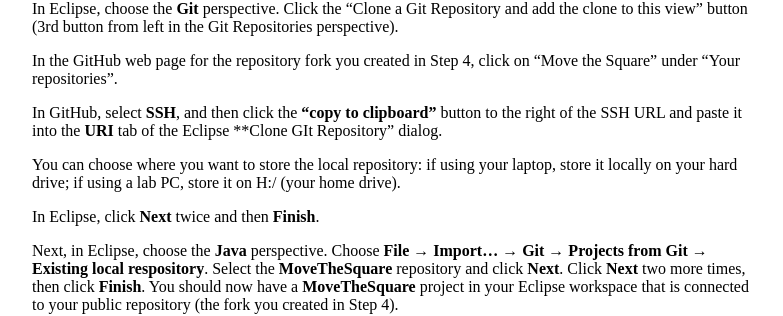
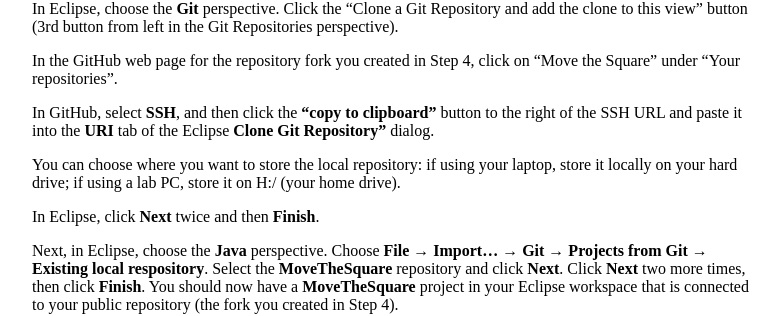
Before and after one commit to ycpcs/cs320-spring2016, a Jekyll site: the page built from labs/lab01.md, in a window 1280 px wide and 900 px high, scrolled down 2300 px. Shown: the part 138-454 px from the top of the window, without its empty margins (248-1031 px from the left). Built offline with Jekyll 4.4.1, drawn with Linux system fonts in a browser that asks for light colours; Markdown is read by kramdown in place of the engine named in the settings.

Commit message:
updating git instructions

```diff
--- a/labs/lab01.md
+++ b/labs/lab01.md
@@ -123,7 +123,7 @@ In Eclipse, choose the **Git** perspective.  Click the "Clone a Git Repository a
 
 In the GitHub web page for the repository fork you created in Step 4, click on "Move the Square" under "Your repositories".
 
-In GitHub, select **SSH**, and then click the **"copy to clipboard"** button to the right of the SSH URL and paste it into the **URI** tab of the Eclipse **Clone GIt Repository" dialog.
+In GitHub, select **SSH**, and then click the **"copy to clipboard"** button to the right of the SSH URL and paste it into the **URI** tab of the Eclipse **Clone Git Repository"** dialog.
 
 You can choose where you want to store the local repository: if using your laptop, store it locally on your hard drive; if using a lab PC, store it on H:/ (your home drive).
 
```
